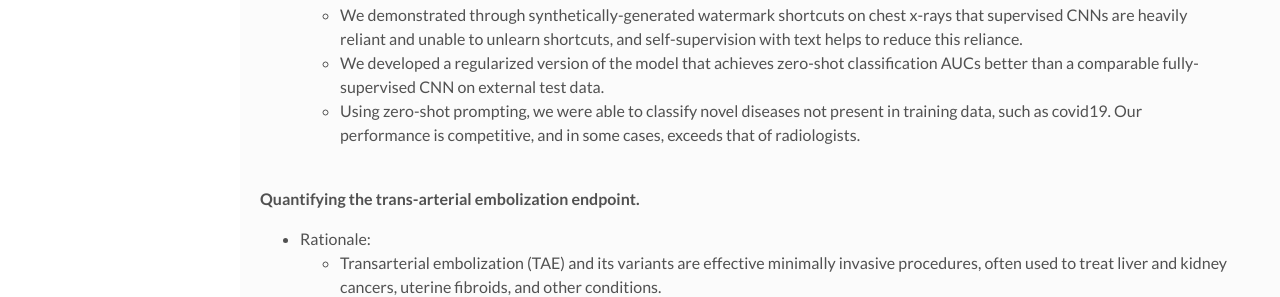
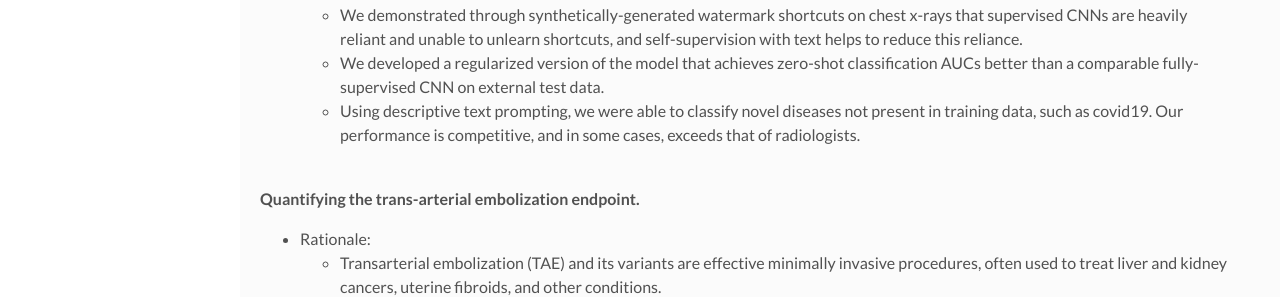
Before and after one commit to apalepu13/apalepu13.GitHub.io, a Jekyll site: the page built from projects/index.html, in a window 1280 px wide and 900 px high. Shown: the part 457-754 px from the top of the window. Built offline with Jekyll 4.4.1, drawn with Linux system fonts in a browser that asks for light colours; nearby versions of some CDN libraries; some web fonts are replaced.

```diff
--- a/projects/index.html
+++ b/projects/index.html
@@ -24,7 +24,7 @@
                 <ul class="nav nav-pills nav-stacked">
                 <li> We demonstrated through synthetically-generated watermark shortcuts on chest x-rays that supervised CNNs are heavily reliant and unable to unlearn shortcuts, and self-supervision with text helps to reduce this reliance.</li>
                 <li> We developed a regularized version of the model that achieves zero-shot classification AUCs better than a comparable fully-supervised CNN on external test data.</li>
-                <li> Using zero-shot prompting, we were able to classify novel diseases not present in training data, such as covid19. Our performance is competitive, and in some cases, exceeds that of radiologists.</li>
+                <li> Using descriptive text prompting, we were able to classify novel diseases not present in training data, such as covid19. Our performance is competitive, and in some cases, exceeds that of radiologists.</li>
                 </ul>
             </li>
         </ul> <br>
```
